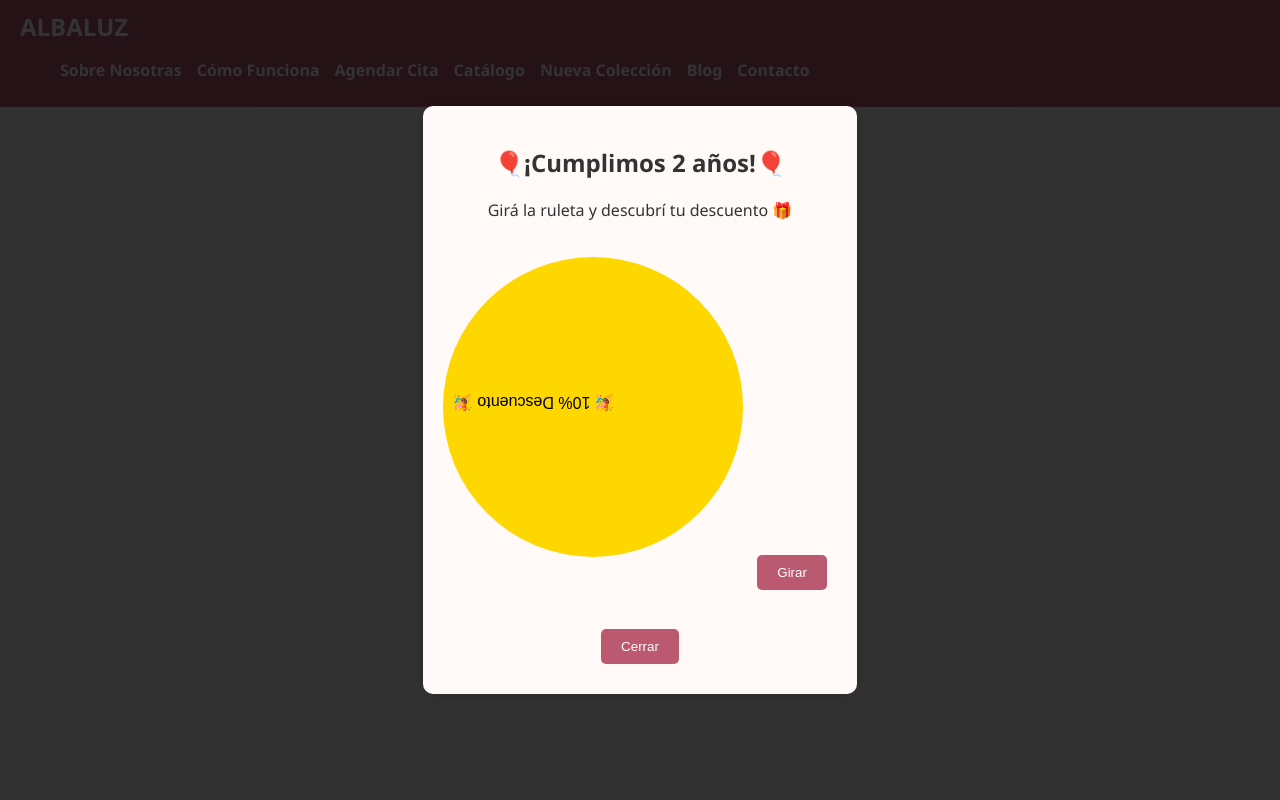
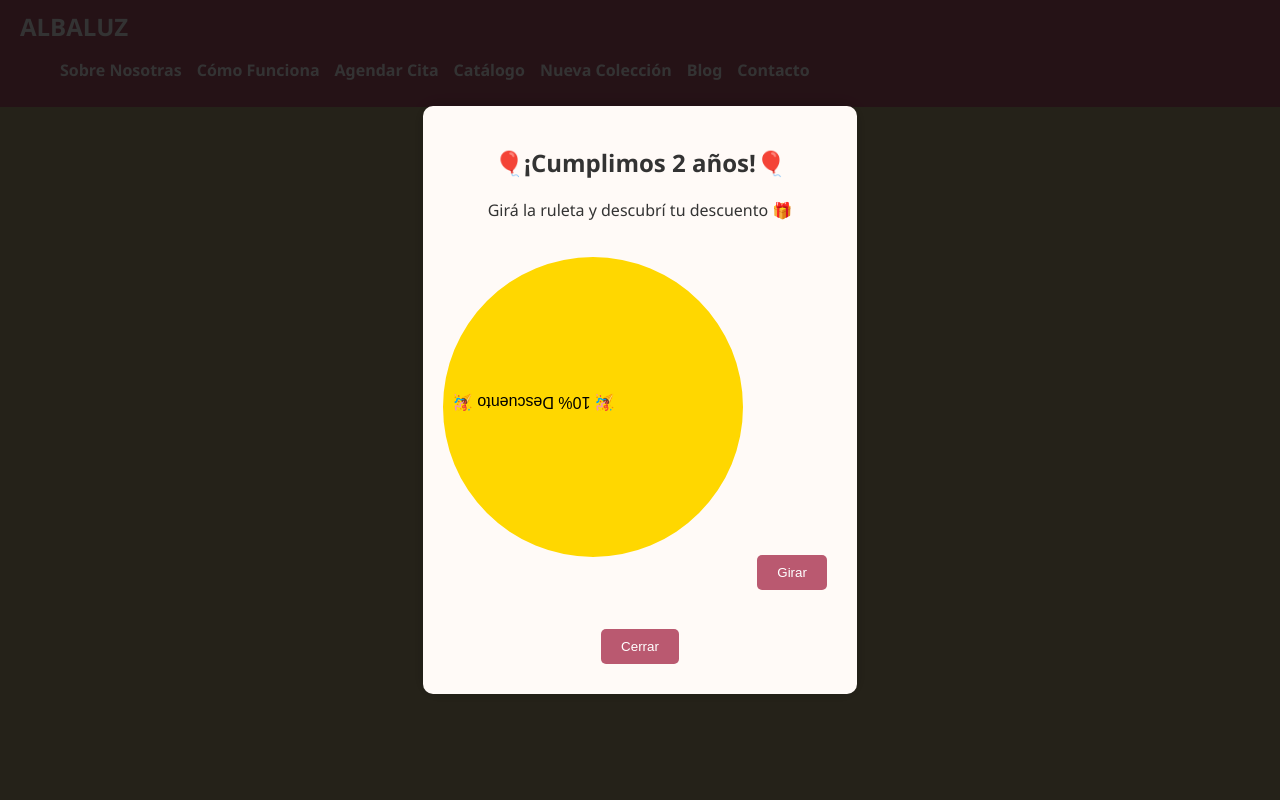
Before and after one commit to anabelendomenech/albaluzweb-, a plain HTML site: page index.html in a window 1280 px wide. Shown: the top 800 px of the page. Drawn offline with Linux system fonts and the light colour scheme.

Commit message:
Update styles.css

```diff
--- a/styles.css
+++ b/styles.css
@@ -56,7 +56,7 @@ header {
   height: 100vh;
   text-align: center;
   padding: 2rem;
-  background-color: #f8f8f8;
+  background-color: #baab7f;
 }
 
 img {
```
